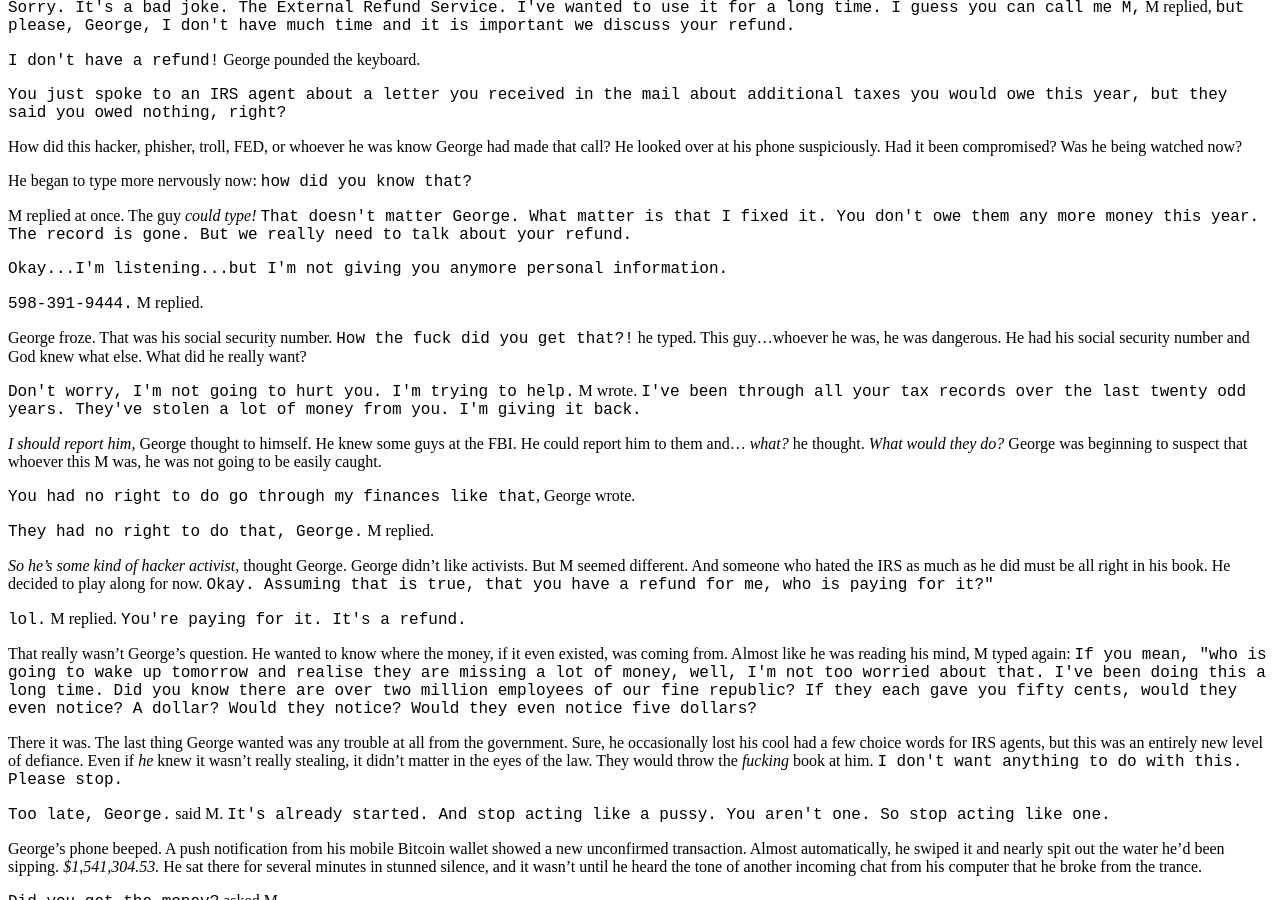
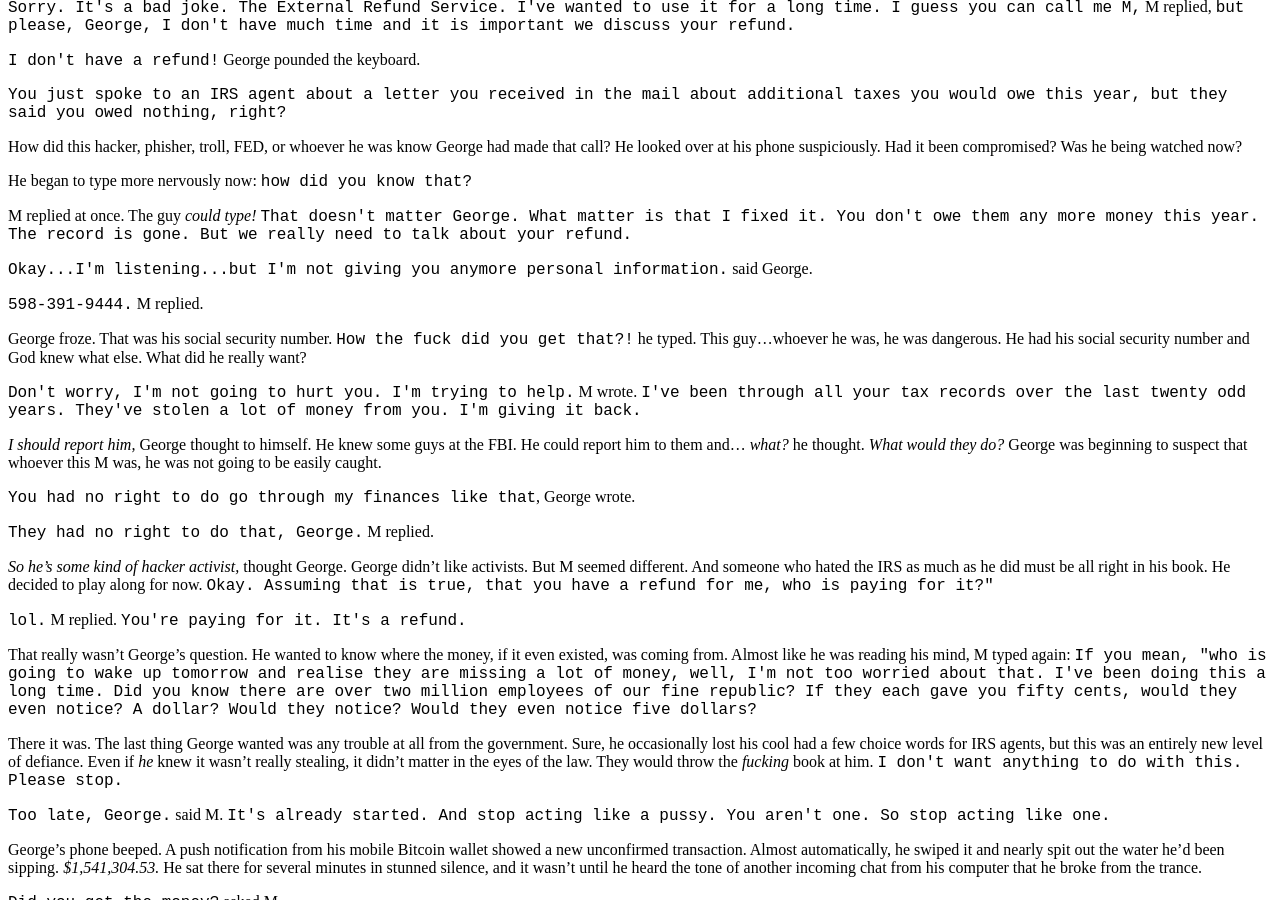
Before and after one commit to derykmakgill/website, a Jekyll site: the page built from tax.md, in a window 1280 px wide and 900 px high, scrolled down 796 px. Built offline with Jekyll 4.4.1, drawn with Linux system fonts in a browser that asks for light colours.

Commit message:
Update tax.md

```diff
--- a/tax.md
+++ b/tax.md
@@ -66,7 +66,7 @@
 
 M replied at once. The guy *could type!* <code style="font-family: courier new, monospace;">That doesn't matter George. What matter is that I fixed it. You don't owe them any more money this year. The record is gone. But we really need to talk about your refund.</code>
 
-<code style="font-family: courier new, monospace;">Okay...I'm listening...but I'm not giving you anymore personal information.</code>
+<code style="font-family: courier new, monospace;">Okay...I'm listening...but I'm not giving you anymore personal information.</code> said George.
 
 <code style="font-family: courier new, monospace;">598-391-9444.</code> M replied.
 
```
